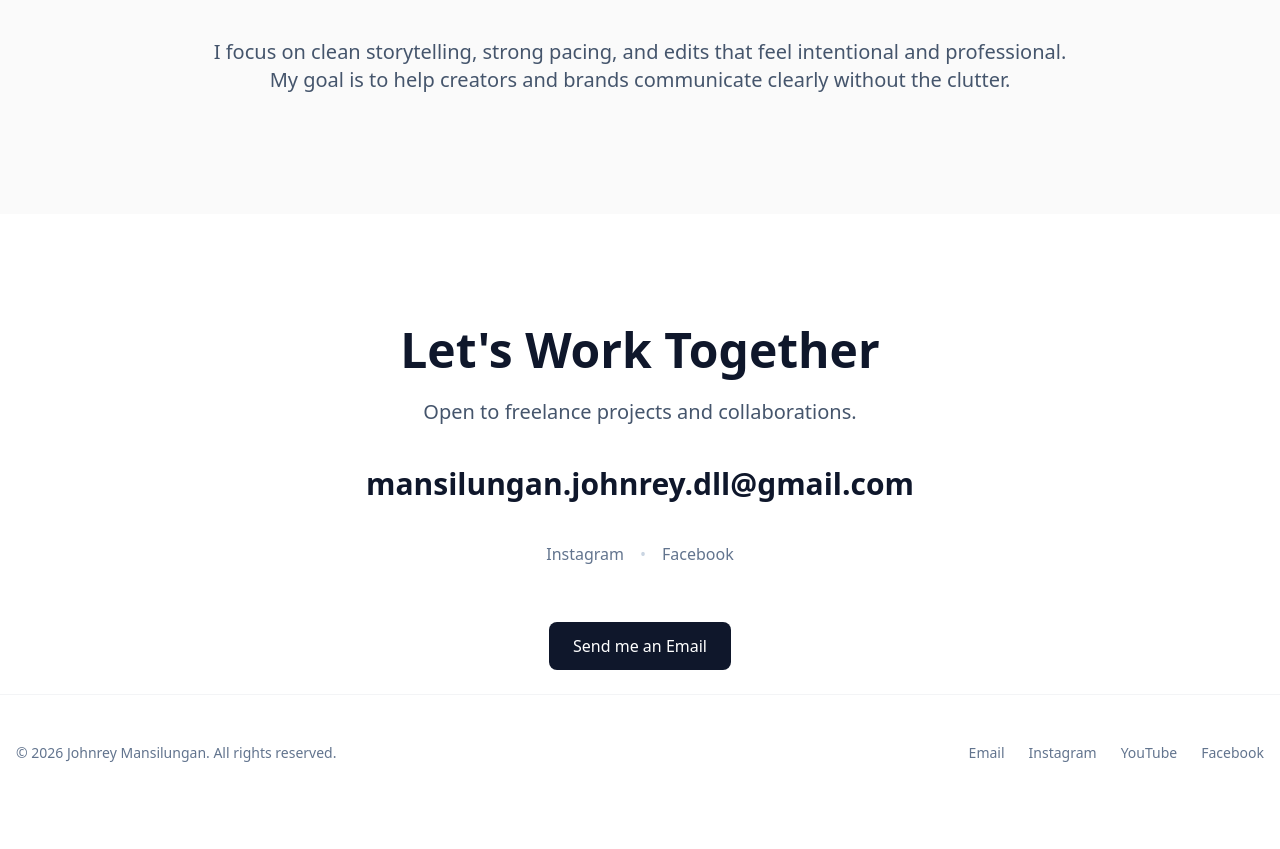
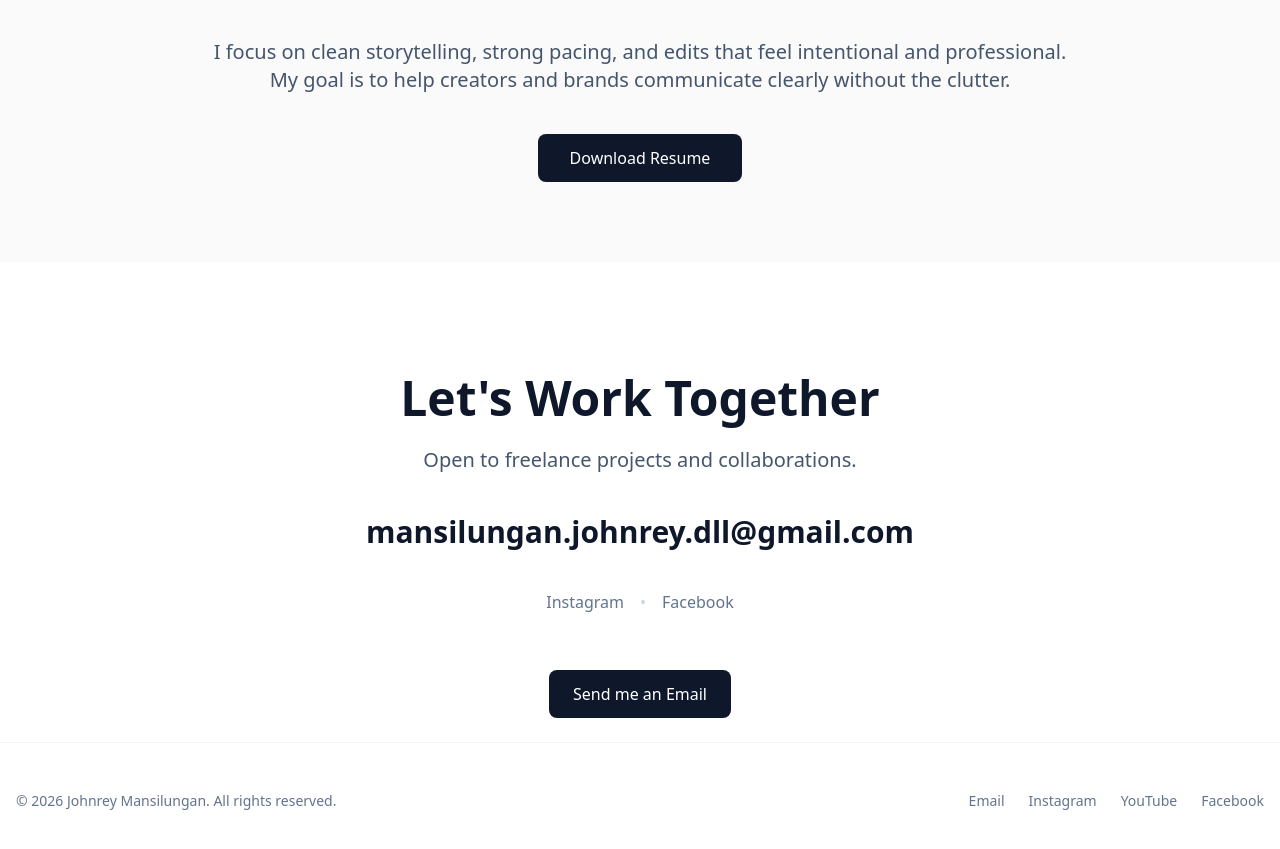
Before and after one commit to Johnrxyz/johnrey-mansilungan-portfolio-v1, a React (Vite) app: page / in a window 1280 px wide. Shown: the part 3543-4392 px from the top of the page. Before the commit the page ends 4354 px from the top, so only its background shows below. Built offline with nearby package versions, Linux system fonts and the light colour scheme.

Commit message:
added resume

```diff
--- a/src/components/home/About.jsx
+++ b/src/components/home/About.jsx
@@ -1,4 +1,5 @@
 import React from 'react';
+import resume from '../../assets/Johnrey_Mansilungan_Resume.pdf';
 
 const About = () => {
     return (
@@ -15,6 +16,16 @@ const About = () => {
                         I focus on clean storytelling, strong pacing, and edits that feel intentional and professional. My goal is to help creators and brands communicate clearly without the clutter.
                     </p>
                 </div>
+
+                <div className="mt-8">
+                    <a
+                        href={resume}
+                        download="Johnrey_Mansilungan_Resume.pdf"
+                        className="inline-block px-8 py-3 bg-slate-900 text-white dark:bg-white dark:text-slate-900 font-medium rounded-lg hover:bg-slate-800 dark:hover:bg-neutral-200 transition-colors duration-300"
+                    >
+                        Download Resume
+                    </a>
+                </div>
             </div>
         </section>
     );
```
Also changed, not shown: 1 other file (tests, documents, lock files or other folders).
